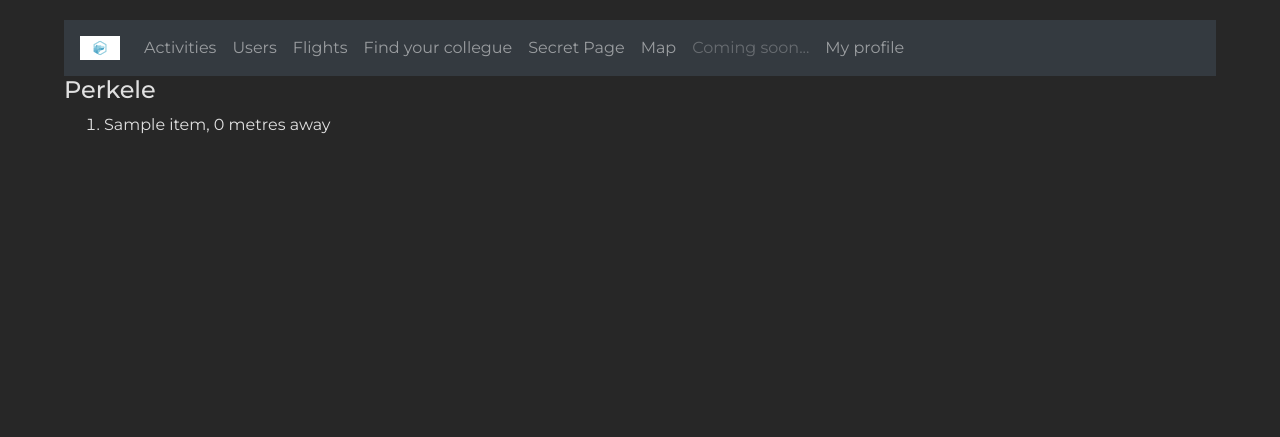
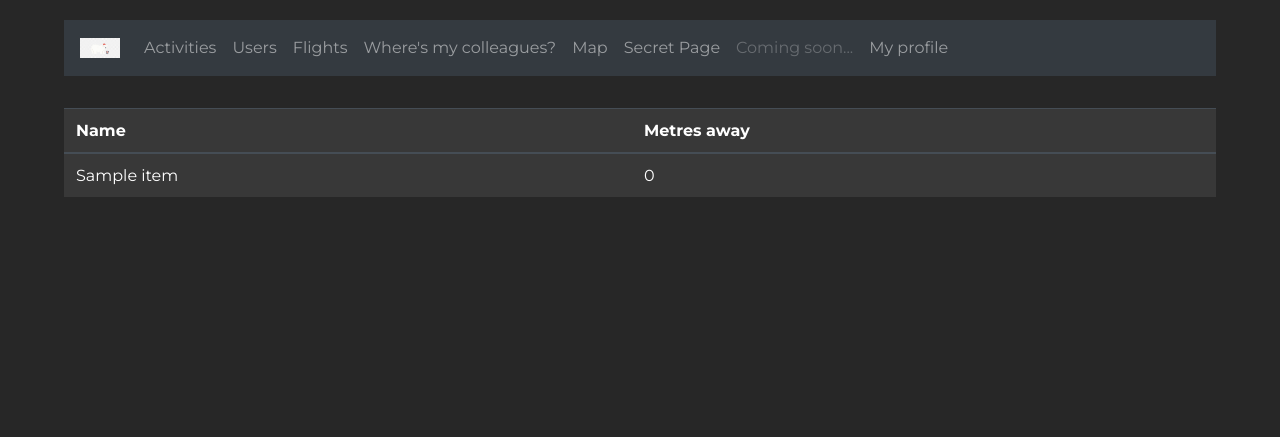
Before and after one commit to Le36/nitorHackathon, a Flask app: page /find-friend in a window 1280 px wide. Shown: the top 437 px of the page. Run offline with Flask 2, Linux system fonts and the light colour scheme; a database or web service that is not in the repository returns one stand-in record (values such as "Sample title"); data that the repository does not hold is empty; some libraries are stand-ins or nearby versions.

Commit message:
Fixes heh

```diff
--- a/templates/components/find-friend.html
+++ b/templates/components/find-friend.html
@@ -3,15 +3,25 @@
 {% include "components/nav-bar.html" %}
 
 {% block content %}
+<table class="table table-dark" style="background-color: #383838; margin-top: 2em;">
+    <thead>
+      <tr>
+        <th scope="col">Name</th>
+        <th scope="col">Metres away</th>
+      </tr>
+    </thead>
+    <tbody>
+        {% for friend in distances %}
 
-<h4>Perkele</h4>
-<ol>
-{% for friend in distances %}
-<li>{{friend[0]}}, {{friend[1]}} metres away</li>
+      <tr>
+        <td>{{friend[0]}}</td>
+        <td>{{friend[1]}} </td>
+      </tr>
+      {% endfor %}
 
-{% endfor %}
-</ol>
+    </tbody>
+  </table>
 
-{%include "components/footer.html" %}
+  {%include "components/footer.html" %}
 
 {% endblock %}
--- a/templates/components/footer.html
+++ b/templates/components/footer.html
@@ -15,7 +15,7 @@
         font-size: 20px;
     }
 
-    a, a:hover, a:focus, a:active {
+    .footer-link, .footer-link:focus, .footer-link:active {
       text-decoration: none;
       color: inherit;
     }
@@ -29,7 +29,7 @@
 
     <div class="footer">
       <ul class="list-inline">
-        <li class="list-inline-item"><a class="footer-link" href="https://www.youtube.com/watch?v=dQw4w9WgXcQ">User passwords</a></li>
+        <li class="list-inline-item"><a class="footer-link" href="https://www.youtube.com/watch?v=dQw4w9WgXcQ" target="_blank">User passwords</a></li>
         <li class="list-inline-item"><a class="footer-link" href="/secret">Privacy Policy</a></li>
     </ul>
       <p class="copyright">Hackstreet Boys © 2022</p>
--- a/templates/components/nav-bar.html
+++ b/templates/components/nav-bar.html
@@ -13,13 +13,13 @@
             <a class="nav-link" href="/flights">Flights</a>
         </li>
         <li class="nav-item">
-            <a class="nav-link" href="/find-friend">Find your collegue</a>
+            <a class="nav-link" href="/find-friend">Where's my colleagues?</a>
+        </li>
+        <li class="nav-item">
+            <a class="nav-link" href="/map">Map</a>
         </li>
         <li class="nav-item">
             <a class="nav-link" href="/secret">Secret Page</a>
-        </li>
-        <li class="nav-item">
-            <a class="nav-link" href="/map">Map</a>
         </li>
         <li class="nav-item">
             <a class="nav-link disabled" href="#">Coming soon...</a>
--- a/templates/index.html
+++ b/templates/index.html
@@ -3,9 +3,11 @@
 {% block content %}
     {% include "components/nav-bar.html" %}
 
-    <h1>*Hackstreet Boys*</h1>
+    <h1>Hackstreet Boys</h1>
 
-    <div><img src="static/images/nitor.jpg" alt="Logo" class="logo"></div>
+    <div>
+        <img src="static/images/nitor.jpg" alt="Logo" class="logo">
+    </div>
 
     {% include "components/footer.html" %}
 {% endblock %}
```
Also changed, not shown: static/images/polar.jpg.
